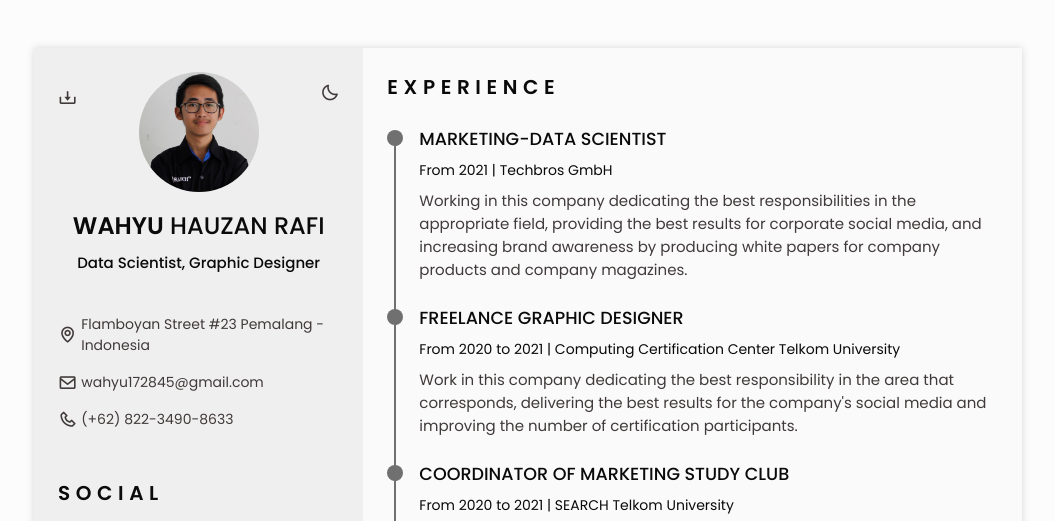
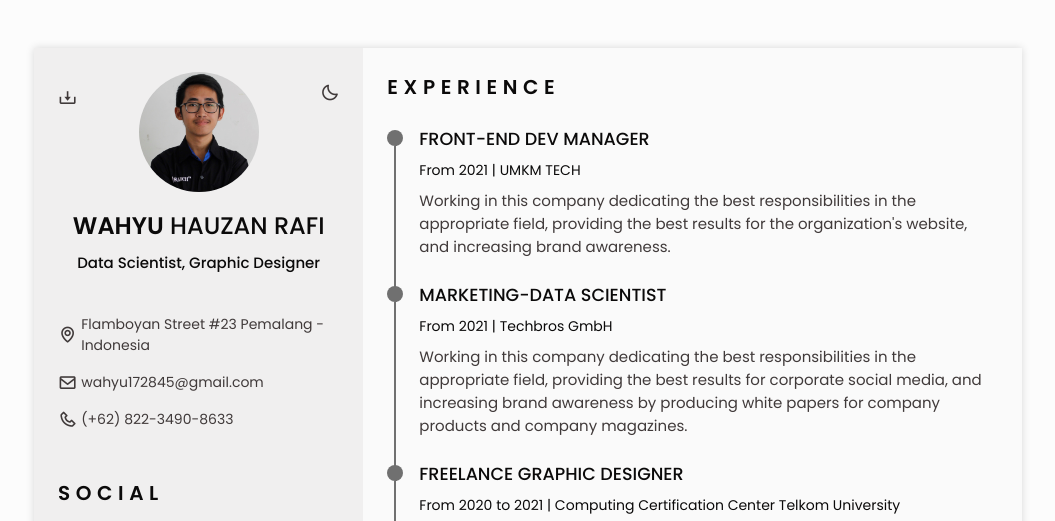
Before and after one commit to whauzan/Resume-Web, a plain HTML site: page index.html in a window 1280 px wide. Shown: the top 521 px of the page, without its empty margins (112-1167 px from the left). Drawn offline with nearby package versions, Linux system fonts and the light colour scheme.

Commit message:
feat: add experience

```diff
--- a/index.html
+++ b/index.html
@@ -222,6 +222,19 @@
                                 </div>
 
                                 <div class="experience__data bd-grid">
+                                    <h3 class="experience-title">FRONT-END DEV MANAGER</h3>
+                                    <span class="experience__company">From 2021 | UMKM TECH</span>
+                                    <p class="experience__description">Working in this company dedicating the best responsibilities in the appropriate field, providing the best results for the organization's website, and increasing brand awareness.</p>
+                                </div>
+                            </div>
+
+                            <div class="experience__content">
+                                <div class="experience__time">
+                                    <span class="experience__rounder"></span>
+                                    <span class="experience__line"></span>
+                                </div>
+
+                                <div class="experience__data bd-grid">
                                     <h3 class="experience-title">MARKETING-DATA SCIENTIST</h3>
                                     <span class="experience__company">From 2021 | Techbros GmbH</span>
                                     <p class="experience__description">Working in this company dedicating the best responsibilities in the appropriate field, providing the best results for corporate social media, and increasing brand awareness by producing white papers for company products and company magazines.</p>
```
Also changed, not shown: assets/css/styles.css (line endings or trailing spaces), assets/js/html2pdf.bundle.min.js, 2 other files.
